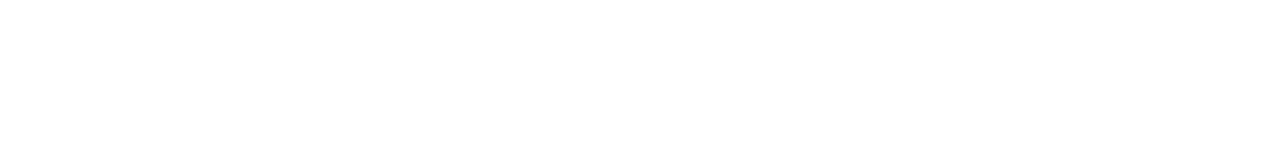
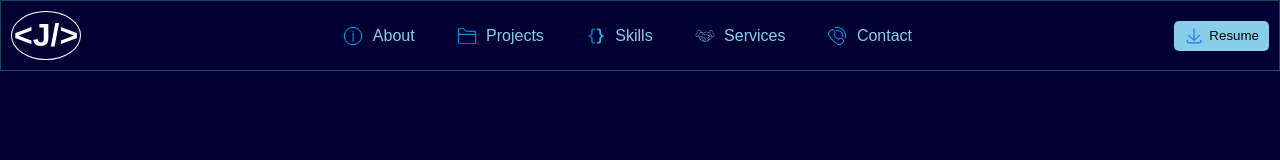
Before and after one commit to butanasjikiriGit/MyPortfolio, a plain HTML site: page index.html in a window 1280 px wide. Drawn offline with Linux system fonts and the light colour scheme.

Commit message:
Added navbar design in header

```diff
--- a/index.html
+++ b/index.html
@@ -11,7 +11,27 @@
 
     <body>
 
-
+        <header>
+            <div class="header-box">
+                <div class="logo-box">
+                    <h1 class="logo">&lt;J/&gt;</h1>
+                </div>
+                <div class="navbar-box">
+                    <ul>
+                        <li><a href=""><img class="navbar-icon" src="./images/about.png" alt="" loading="lazy">&nbsp;About</a></li>
+                        <li><a href=""><img class="navbar-icon" src="./images/projects.png" alt="" loading="lazy">&nbsp;Projects</a></li>
+                        <li><a href=""><img class="navbar-icon" src="./images/skills.png" alt="" loading="lazy">&nbsp;Skills</a></li>
+                        <li><a href=""><img class="navbar-icon" src="./images/services.png" alt="" loading="lazy">&nbsp;Services</a></li>
+                        <li><a href=""><img class="navbar-icon" src="./images/contact.png" alt="" loading="lazy">&nbsp;Contact</a></li>
+                    </ul>
+                </div>
+                <div class="resume-box">
+                    <button class="resume">
+                        <img src="./images/resume.png" class="resume-icon" alt="">Resume
+                    </button>
+                </div>
+            </div>
+        </header>
 
     </body>
 </html>
--- a/style.css
+++ b/style.css
@@ -2,4 +2,84 @@
     padding: 0;
     margin: 0;
     box-sizing: border-box;
+    font-family: sans-serif;
 }
+
+html{
+    scroll-behavior: smooth;
+    background-color: #000033;
+}
+
+.header-box{
+    display: flex;
+    padding: 10px;
+    border: solid 1px rgb(18, 71, 92);
+    justify-content: space-between;
+    align-items: center;
+}
+
+.logo-box h1{
+    color: white;
+    border: solid 1px white;
+    border-radius: 100%;
+    padding: 5px 2px;
+    cursor: pointer;
+    transition: .2s;
+}
+
+.logo-box h1:hover{
+    background-color: white;
+    color: black;
+}
+
+.navbar-icon{
+    height: 20px;
+}
+
+.resume-icon{
+    height: 20px;
+}
+
+.navbar-box ul{
+    display: flex;
+    gap: 20px;
+}
+
+.navbar-box li{
+    padding: 5px 10px;
+    list-style: none;
+    border-radius: 5px;
+    transition: .2s;
+    border: solid 1px #000033;
+}
+
+.navbar-box li:hover{
+    border: solid 1px rgb(152, 152, 202);
+    background-color: #111180;
+}
+
+.navbar-box a{
+    color: skyblue;
+    text-decoration: none;
+    display: flex;
+    justify-content: center;
+    align-items: center;
+    gap: 5px;
+}
+
+.resume{
+    display: flex;
+    justify-content: center;
+    align-items: center;
+    padding: 5px 10px;
+    gap: 5px;
+    border-radius: 5px;
+    border: none;
+    background-color: skyblue;
+    cursor: pointer;
+    transition: .2s;
+}
+
+.resume:hover{
+    background-color: rgb(74, 175, 214);
+}
```
Also changed, not shown: images/about.png (added), images/contact.png (added), images/projects.png (added), images/resume.png (added), images/services.png (added), images/skills.png (added).
